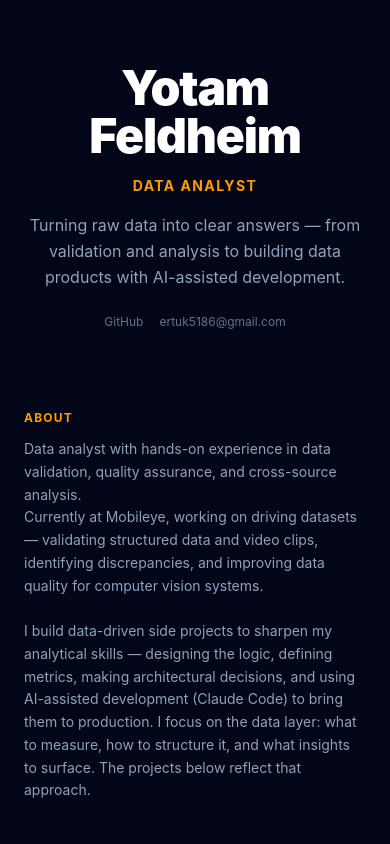
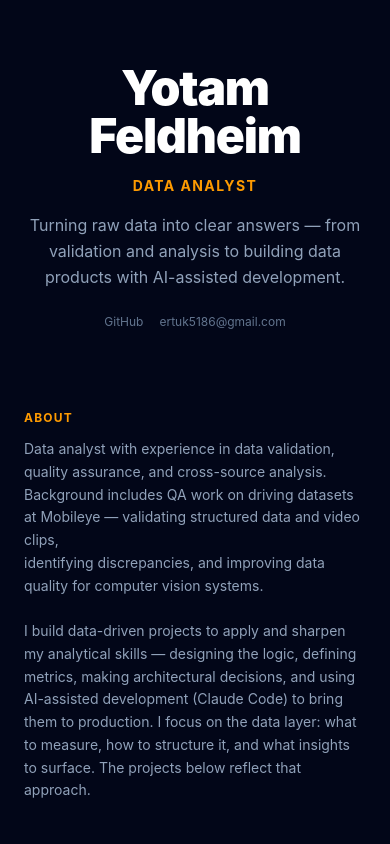
Before and after one commit to yotamfel/portfolio, a React (Vite) app: page / in a window 390 px wide. Shown: the top 844 px of the page. Built offline with nearby package versions, Linux system fonts and the light colour scheme.

Commit message:
Fix about: past tense for Mobileye

```diff
--- a/src/content.js
+++ b/src/content.js
@@ -13,11 +13,11 @@ export const PERSONAL = {
   linkedin: '', // Add your LinkedIn URL here
 }
 
-export const ABOUT = `Data analyst with hands-on experience in data validation, quality assurance, and cross-source analysis.
-Currently at Mobileye, working on driving datasets — validating structured data and video clips,
+export const ABOUT = `Data analyst with experience in data validation, quality assurance, and cross-source analysis.
+Background includes QA work on driving datasets at Mobileye — validating structured data and video clips,
 identifying discrepancies, and improving data quality for computer vision systems.
 
-I build data-driven side projects to sharpen my analytical skills — designing the logic, defining
+I build data-driven projects to apply and sharpen my analytical skills — designing the logic, defining
 metrics, making architectural decisions, and using AI-assisted development (Claude Code) to bring
 them to production. I focus on the data layer: what to measure, how to structure it, and what insights
 to surface. The projects below reflect that approach.`
```
